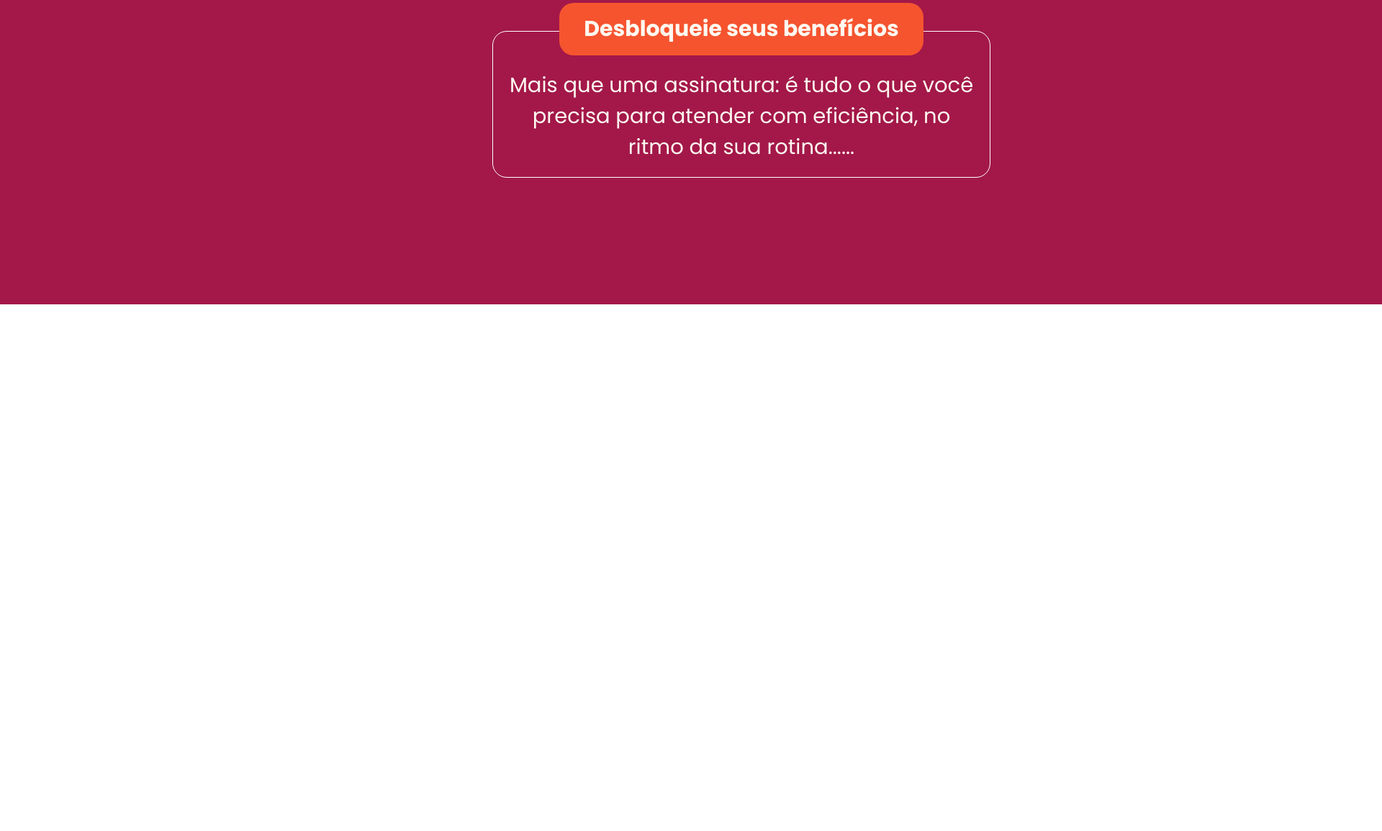
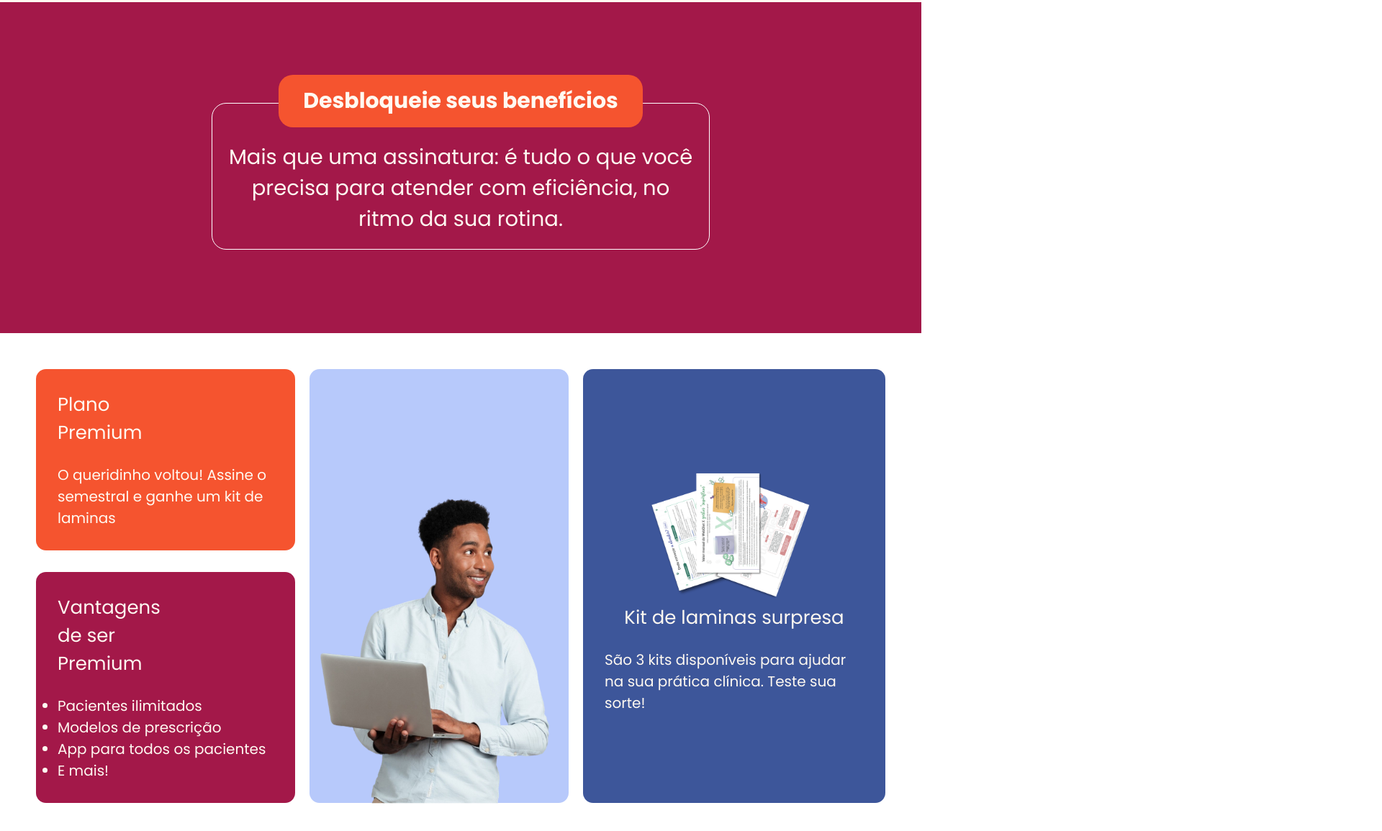
Before and after one commit to LSouzx/lpmesdonutri, a plain HTML site: page index.html in a window 1280 px wide. Shown: the part 597-1752 px from the top of the page at 72% size, 1920 px wide, since content can reach past the window. Before the commit the page ends 1020 px from the top, so only its background shows below. Drawn offline with Linux system fonts and the light colour scheme.

Commit message:
att 12/08

```diff
--- a/assets/css/style.css
+++ b/assets/css/style.css
@@ -48,7 +48,7 @@
 
 .faixa{
     background-color: #a31849;
-    width: 1900px;
+    width: 100%px;
     position: relative;
     height: 300px;
     padding: 80px;
@@ -68,10 +68,11 @@
 .faixacont{
     margin: auto;
     padding: 20px;
-    width: 650px;
+    width: 650px ;
     border: 1px solid #FFF;
     border-radius: 20px;
     position: relative;
+    margin-top: 60px;
 }
 
 #desbloqtext{
@@ -82,3 +83,76 @@
     font-size: 29px;
     text-align: center;
 }
+.container{
+    display: flex;
+    flex-direction: column;
+    align-items: center;
+    margin: 50px;
+
+}
+
+.quadrados{
+    display: flex;
+    max-width: 1200px;
+    gap: 20px;
+}
+
+.titulos{
+    font-size: 26px;
+    color: #FFF9F1;
+}
+
+.paragrafos{
+    font-size: 20px;
+    color: #FFF9F1;
+    margin-top: 24px;
+}
+
+#orange{
+    background-color: #f5542f;
+    border-radius: 14px;
+    padding: 30px;
+    margin-bottom: 30px;
+}
+
+#red{
+    background-color: #a31849;
+    padding: 30px;
+    border-radius: 14px;
+}
+
+.orange-red{
+    width: 33%;
+}
+
+#blue2{
+    width: 33%;
+    border-radius: 14px;
+    /* padding: 30px;  */
+    background-color: #b7c9fb;
+    position: relative;
+
+}
+
+#blue2 img{
+    width: 100%;
+    position: absolute;
+    bottom: -32px;
+}
+
+#blue{
+    width: 33%;
+    background-color: #3d569A;
+    border-radius: 14px;
+    padding: 30px;
+    display: flex;
+    justify-content: center;
+    align-items: center;
+    flex-direction: column;
+    text-align: left;
+}
+
+#blue img{
+    width: 100%;
+    /* position: absolute; */
+}
--- a/index.html
+++ b/index.html
@@ -21,7 +21,6 @@
           src="assets/img/logo mes do nutri.png"
           alt="logo.mes.nutri"
         />
-        <section>
         <p class="p-red">
           Tudo começa aqui: o essencial para a sua prática clínica
         </p>
@@ -30,7 +29,6 @@
           diferença no dia a dia: soluções práticas, presentes especiais e uma
           experiência mais leve e eficiente no atendimento.
         </p>
-        </section>
       </div>
       <div class="header-img">
         <img id="img-model" src="assets/img/modelo 1.png" alt="modelo1" />
@@ -38,12 +36,44 @@
     </div>
     <div class="faixa">
       <div class="faixacont">
-            <h1 class="desbloqhead">
-                Desbloqueie seus benefícios
-            </h1>
+        <h1 class="desbloqhead">Desbloqueie seus benefícios</h1>
         <div id="desbloqtext">
           Mais que uma assinatura: é tudo o que você precisa para atender com
-                eficiência, no ritmo da sua rotina......
+          eficiência, no ritmo da sua rotina.
+        </div>
+      </div>
+    </div>
+    <div class="container">
+      <div class="quadrados">
+        <div class="orange-red">
+          <div id="orange">
+            <div class="titulos">Plano <br />Premium</div>
+            <div class="paragrafos">
+              O queridinho voltou! Assine o semestral e ganhe um kit de laminas
+            </div>
+          </div>
+          <div id="red">
+            <div class="titulos">Vantagens <br />de ser <br />Premium</div>
+            <div class="paragrafos">
+              <ul class="listas">
+                <li>Pacientes ilimitados</li>
+                <li>Modelos de prescrição</li>
+                <li>App para todos os pacientes</li>
+                <li>E mais!</li>
+              </ul>
+            </div>
+          </div>
+        </div>
+        <div id="blue2">
+          <img src="assets/img/modelo 02.png" alt="modelo" />
+        </div>
+        <div id="blue">
+          <img src="assets/img/conjunto de laminas.png" alt="laminas" />
+          <div class="titulos">Kit de laminas surpresa</div>
+          <div class="paragrafos">
+            São 3 kits disponíveis para ajudar na sua prática clínica. Teste sua
+            sorte!
+          </div>
         </div>
       </div>
     </div>
```
Lines whose indentation alone changed are shown as unchanged.
